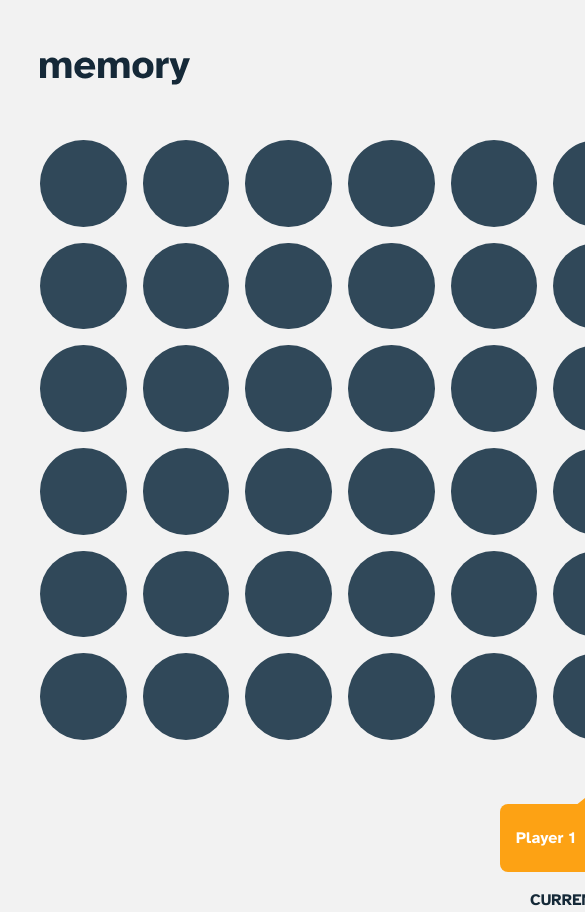
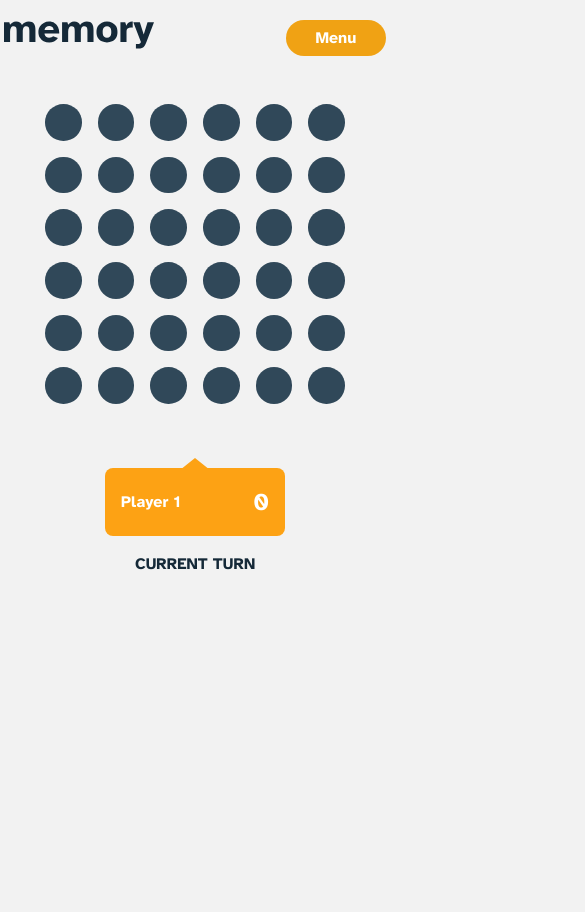
Before and after one commit to JosielLima/memory-game, a React (Vite) app: page /playing in a window 390 px wide. Shown: the top 912 px of the page, 585 px wide, since content can reach past the window. After the commit the page ends 844 px from the top, so only its background shows below. Built offline with nearby package versions, Linux system fonts and the light colour scheme.

Commit message:
Modal responsive for menu and header and cards responsive for playing

```diff
--- /dev/null
+++ b/src/components/MenuPlaying.jsx
@@ -0,0 +1,81 @@
+import React, { useState } from "react";
+import { Link } from "react-router";
+import { Card, PrimaryButton, SecondaryButton } from "./styled";
+import { css } from "@emotion/react";
+
+const MenuPlaying = ({ onRestartGame }) => {
+  const [isOpen, setIsOpen] = useState(false);
+
+  const onOpen = () => {
+    setIsOpen(true);
+  };
+
+  const onClose = () => {
+    setIsOpen(false);
+  };
+
+  const ClickRestartGame = () => {
+    onRestartGame();
+    onClose();
+  };
+  return (
+    <>
+      <div
+        css={css`
+          max-width: 100px;
+          width: 100%;
+          min-width: 100px;
+          @media (max-width: 600px) {
+            display: block;
+          }
+          @media (min-width: 601px) {
+            display: none;
+          }
+        `}
+      >
+        <PrimaryButton onClick={onOpen}>Menu</PrimaryButton>
+      </div>
+      {isOpen && (
+        <div
+          css={css`
+            background-color: rgba(0, 0, 0, 0.5);
+            position: fixed;
+            top: 0;
+            left: 0;
+            width: 100%;
+            height: 100%;
+            z-index: 9999;
+            display: flex;
+            justify-content: center;
+            align-items: center;
+          `}
+        >
+          <Card>
+            <div
+              css={css`
+                display: flex;
+                flex-direction: column;
+                gap: 1rem;
+                align-items: center;
+              `}
+            >
+              <PrimaryButton onClick={ClickRestartGame}>Restart</PrimaryButton>
+              <Link
+                to="/"
+                css={css`
+                  width: 100%;
+                  min-width: 248px;
+                `}
+              >
+                <SecondaryButton>New Game</SecondaryButton>
+              </Link>
+              <SecondaryButton onClick={onClose}>Resume</SecondaryButton>
+            </div>
+          </Card>
+        </div>
+      )}
+    </>
+  );
+};
+
+export default MenuPlaying;
--- a/src/components/index.js
+++ b/src/components/index.js
@@ -1,3 +1,4 @@
 export { default as Logo } from "./Logo";
 export { default as ModalMorePlayers } from "./ModalMorePlayers";
 export { default as ModalAlone } from "./ModalAlone";
+export { default as MenuPlaying } from "./MenuPlaying";
--- a/src/pages/Playing.jsx
+++ b/src/pages/Playing.jsx
@@ -2,7 +2,7 @@ import React, { useState, useEffect } from "react";
 import { useAtom } from "jotai";
 import { gameConfig } from "../components/atoms";
 import { Link } from "react-router";
-import { ModalAlone, ModalMorePlayers, Logo } from "../components";
+import { ModalAlone, ModalMorePlayers, Logo, MenuPlaying } from "../components";
 import { PrimaryButton, SecondaryButton, CardFlip } from "../components/styled";
 import { css } from "@emotion/react";
 import {
@@ -311,8 +311,10 @@ export default function Playing() {
       css={(theme) => css`
         display: flex;
         flex-direction: column;
-        height: 80vh;
         padding: ${theme.spacing.xxl};
+        @media (max-width: 600px) {
+          padding: ${theme.spacing.xs};
+        }
       `}
     >
       <header
@@ -320,7 +322,9 @@ export default function Playing() {
           display: flex;
           justify-content: space-between;
           align-items: center;
-          width: 1100px;
+          max-width: 1100px;
+          width: 100%;
+          min-width: 300px;
           margin: 0 auto;
           padding: ${theme.spacing.md} 0;
         `}
@@ -331,6 +335,9 @@ export default function Playing() {
             display: flex;
             gap: 1rem;
             align-items: center;
+            @media (max-width: 600px) {
+              display: none;
+            }
           `}
         >
           <PrimaryButton onClick={restartGame}>Restart</PrimaryButton>
@@ -344,12 +351,18 @@ export default function Playing() {
             <SecondaryButton>New Game</SecondaryButton>
           </Link>
         </div>
+        <MenuPlaying onRestartGame={restartGame} />
       </header>
 
       <div
         css={css`
-          width: 600px;
+          width: 100%;
+          max-width: 600px;
+          min-width: 300px;
           margin: 0 auto;
+          @media (max-width: 400px) {
+            max-width: 300px;
+          }
         `}
       >
         <div
@@ -383,7 +396,9 @@ export default function Playing() {
           justify-content: space-around;
           flex-wrap: wrap;
           gap: 1rem;
-          width: 1100px;
+          max-width: 1100px;
+          width: 100%;
+          min-width: 300px;
           margin: 0 auto;
           margin-top: ${theme.spacing.xl};
         `}
```
